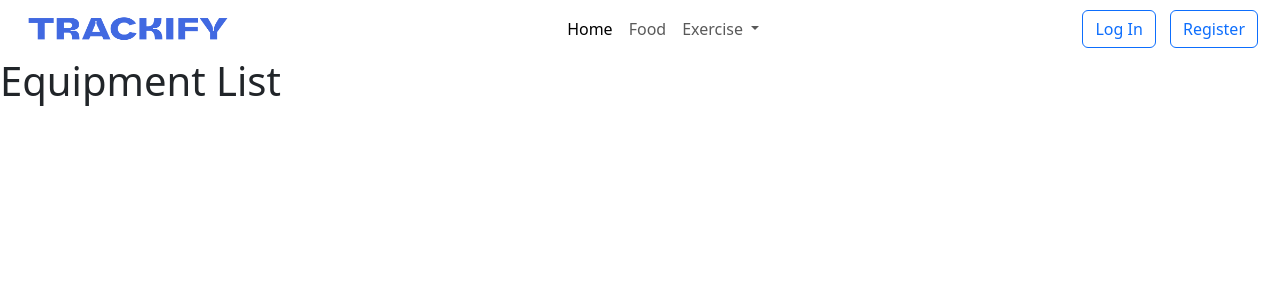
After one commit to apostorial/Trackify, a Django app: page /equipment_list in a window 1280 px wide. The commit adds this page. Shown: the top 300 px of the page. Run offline with Django 5.2, Linux system fonts and the light colour scheme; data that the repository does not hold is empty.

Commit message:
Implemented basic support for the ExerciseDB API.

```diff
--- a/MemberInfo/urls.py
+++ b/MemberInfo/urls.py
@@ -2,6 +2,6 @@ from django.urls import path
 from . import views
 
 urlpatterns = [
-    path('add_member_info', views.add_member_info, name='add_member_info'),
+    path('add_info', views.add_info, name='add_info'),
     path('stats', views.stats, name='stats'),
 ]
--- a/MemberInfo/views.py
+++ b/MemberInfo/views.py
@@ -4,7 +4,7 @@ from .forms import MemberInfoForm
 from .models import MemberInfo
 
 @login_required
-def add_member_info(request):
+def add_info(request):
     if request.method == 'POST':
         form = MemberInfoForm(request.POST, user=request.user)
         if form.is_valid():
@@ -12,7 +12,7 @@ def add_member_info(request):
             return redirect('home')
     else:
         form = MemberInfoForm(user=request.user)
-    return render(request, 'member/add_member_info.html', {'form': form})
+    return render(request, 'member/add_info.html', {'form': form})
 
 @login_required
 def stats(request):
--- a/Trackify/urls.py
+++ b/Trackify/urls.py
@@ -24,4 +24,7 @@ urlpatterns = [
     path('member/', include('django.contrib.auth.urls')),
     path('member/', include('Member.urls')),
     path('member/', include('MemberInfo.urls')),
+    path('body_part_list', views.body_part_list, name='body_part_list'),
+    path('equipment_list', views.equipment_list, name='equipment_list'),
+    path('target_list', views.target_list, name='target_list'),
 ]
--- a/Trackify/views.py
+++ b/Trackify/views.py
@@ -1,6 +1,30 @@
 from django.shortcuts import render
+import requests
+
+headers = {
+	"X-RapidAPI-Key": "3134faf04amsh387f721f075fa27p150e4ejsn3bbafdb0a371",
+	"X-RapidAPI-Host": "exercisedb.p.rapidapi.com"
+}
 
 # Create your views here.
 
 def home(request):
     return render(request, 'index.html', {})
+
+def body_part_list(request):
+    response = requests.get('https://exercisedb.p.rapidapi.com/exercises/bodyPartList', headers=headers)
+    body_parts = response.json()
+
+    return render(request, 'exercise/body_part_list.html', {'body_parts': body_parts})
+
+def equipment_list(request):
+    response = requests.get('https://exercisedb.p.rapidapi.com/exercises/equipmentList', headers=headers)
+    equipments = response.json()
+
+    return render(request, 'equipment/equipment_list.html', {'equipments': equipments})
+
+def target_list(request):
+    response = requests.get('https://exercisedb.p.rapidapi.com/exercises/targetList', headers=headers)
+    targets = response.json()
+
+    return render(request, 'target/target_list.html', {'targets': targets})
--- a/templates/base.html
+++ b/templates/base.html
@@ -6,21 +6,59 @@
     <meta name="viewport" content="width=device-width, initial-scale=1">
     <link href="https://cdn.jsdelivr.net/npm/bootstrap@5.3.2/dist/css/bootstrap.min.css" rel="stylesheet" integrity="sha384-T3c6CoIi6uLrA9TneNEoa7RxnatzjcDSCmG1MXxSR1GAsXEV/Dwwykc2MPK8M2HN" crossorigin="anonymous">
 </head>
-<nav class="navbar bg-body-tertiary">
+<style>
+    .btn {
+        margin-right: 10px !important;
+    }
+</style>
+
+<nav class="navbar navbar-expand-lg">
     <div class="container-fluid">
-        <a class="navbar-brand" href="#">
+        <a class="navbar-brand" href="{% url 'home' %}">
             <img src="{% static 'logo.png' %}" width="200px" height="30px" class="d-inline-block align-text-top ms-3">
         </a>
-        <div class="d-flex ">
+        <button class="navbar-toggler" type="button" data-bs-toggle="collapse" data-bs-target="#navbarText" aria-controls="navbarText" aria-expanded="false" aria-label="Toggle navigation">
+            <span class="navbar-toggler-icon"></span>
+        </button>
+        <div class="collapse navbar-collapse justify-content-center" id="navbarText">
+            <ul class="navbar-nav">
+                <li class="nav-item">
+                    <a class="nav-link active" aria-current="page" href="{% url 'home' %}">Home</a>
+                </li>
+                <li class="nav-item">
+                    <a class="nav-link" href="#">Food</a>
+                </li>
+                <li class="nav-item dropdown">
+                    <a class="nav-link dropdown-toggle" href="#" role="button" data-bs-toggle="dropdown" aria-expanded="false">
+                      Exercise
+                    </a>
+                    <ul class="dropdown-menu">
+                      <li><a class="dropdown-item" href="{% url 'body_part_list' %}">Body part list</a></li>
+                      <li><a class="dropdown-item" href="{% url 'equipment_list' %}">Equipment list</a></li>
+                      <li><a class="dropdown-item" href="{% url 'target_list' %}">Target list</a></li>
+                    </ul>
+                </li>
+            </ul>
+        </div>
+        <div>
             {% if user.is_authenticated %}
             <a class="nav-link me-3" href="{% url 'logout' %}">Logout</a>
             {% else %}
-            <a class="nav-link me-3" href="{% url 'login' %}">Log In</a>
-            <a class="nav-link me-3" href="{% url 'register' %}">Register</a>
+            <button class="btn btn-outline-primary" type="submit">
+                <a class="nav-link me-3 btn btn-outline-primary" href="{% url 'login' %}" style="margin-right: 0 !important;">Log In</a>
+            </button>
+            <button class="btn btn-outline-primary" type="submit">
+                <a class="nav-link me-3 btn btn-outline-primary" href="{% url 'register' %}" style="margin-right: 0 !important;">Register</a>
+            </button>
             {% endif %}
         </div>
     </div>
 </nav>
+
+
+
+
+
     {% if messages %}
         {% for message in messages %}
             <div class="alert alert-warning alert-dismissible fade show" role="alert">
--- /dev/null
+++ b/templates/equipment/equipment_list.html
@@ -0,0 +1,14 @@
+{% extends "base.html" %}
+{% load static %}
+{% block title %}Equipment List{% endblock %}
+{% block content %}
+<body>
+    <h1>Equipment List</h1>
+    <ul>
+        {% for equipment in equipments %}
+            <li>{{ equipment|capfirst }}</li>
+        {% endfor %}
+    </ul>
+</body>
+</html>
+{% endblock %}
```
Also changed, not shown: templates/exercise/body_part_list.html (added, +14 -0 lines), static/logo.png, templates/member/add_info.html (renamed from templates/member/add_member_info.html), 1 other file.
